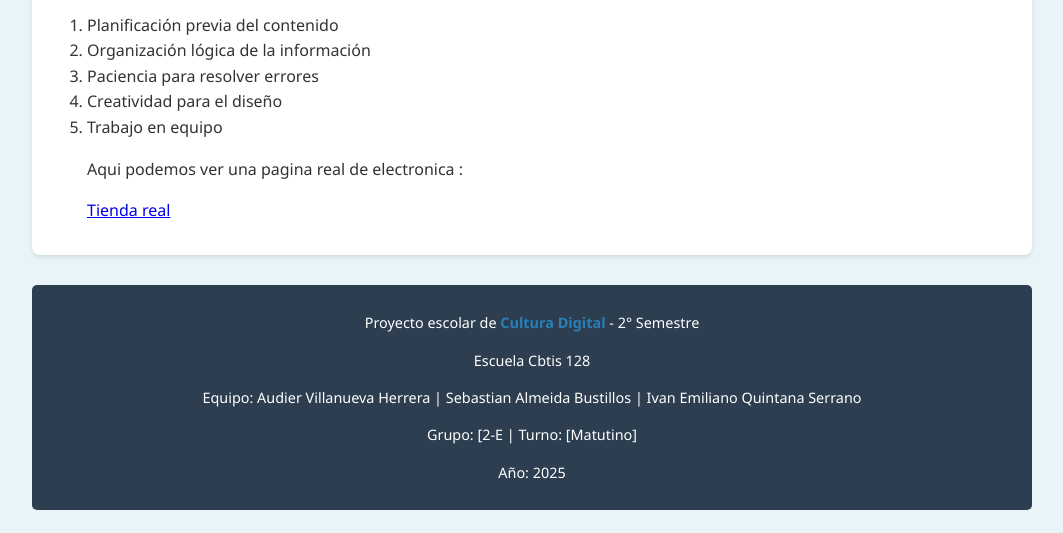
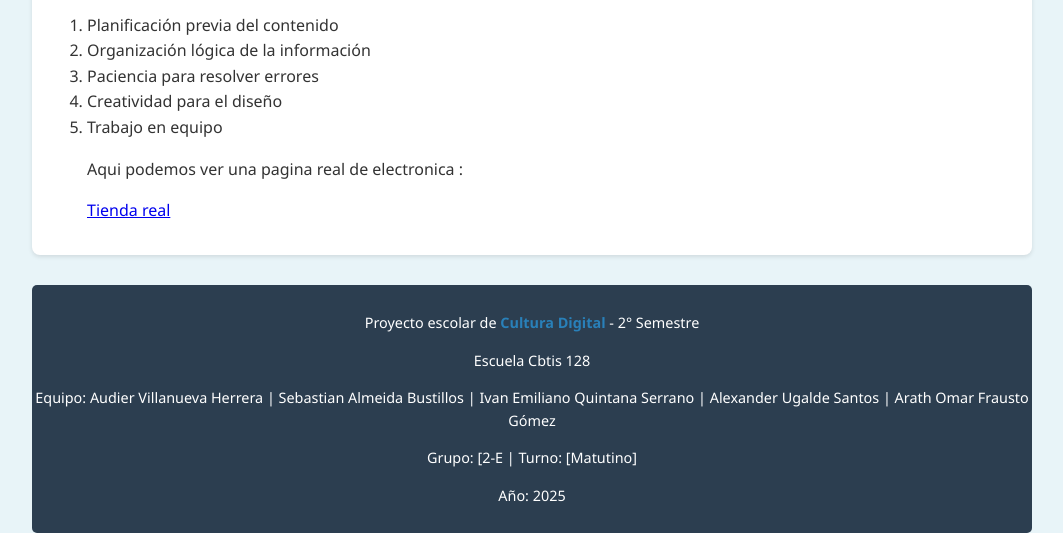
Before and after one commit to audier52/Audier52.github.io, a plain HTML site: page index.html in a window 1280 px wide. Shown: the part 2986-3519 px from the top of the page, without its empty margins (108-1171 px from the left). Before the commit the page ends 3496 px from the top, so only its background shows below. Drawn offline with Linux system fonts and the light colour scheme.

Commit message:
Update index.html

```diff
--- a/index.html
+++ b/index.html
@@ -217,9 +217,9 @@
     </section>
 
     <footer>
-        <p>Proyecto escolar de <span class="materia">Cultura Digital</span> - 2° Semestre</p>
+         <p>Proyecto escolar de <span class="materia">Cultura Digital</span> - 2° Semestre</p>
         <p>Escuela Cbtis 128</p>
-        <p>Equipo: Audier Villanueva Herrera | Sebastian Almeida Bustillos | Ivan Emiliano Quintana Serrano </p>
+        <p>Equipo: Audier Villanueva Herrera | Sebastian Almeida Bustillos | Ivan Emiliano Quintana Serrano | Alexander Ugalde Santos | Arath Omar Frausto Gómez</p>
         <p>Grupo: [2-E | Turno: [Matutino]</p>
         <p>Año: 2025</p>
     </footer>
```
